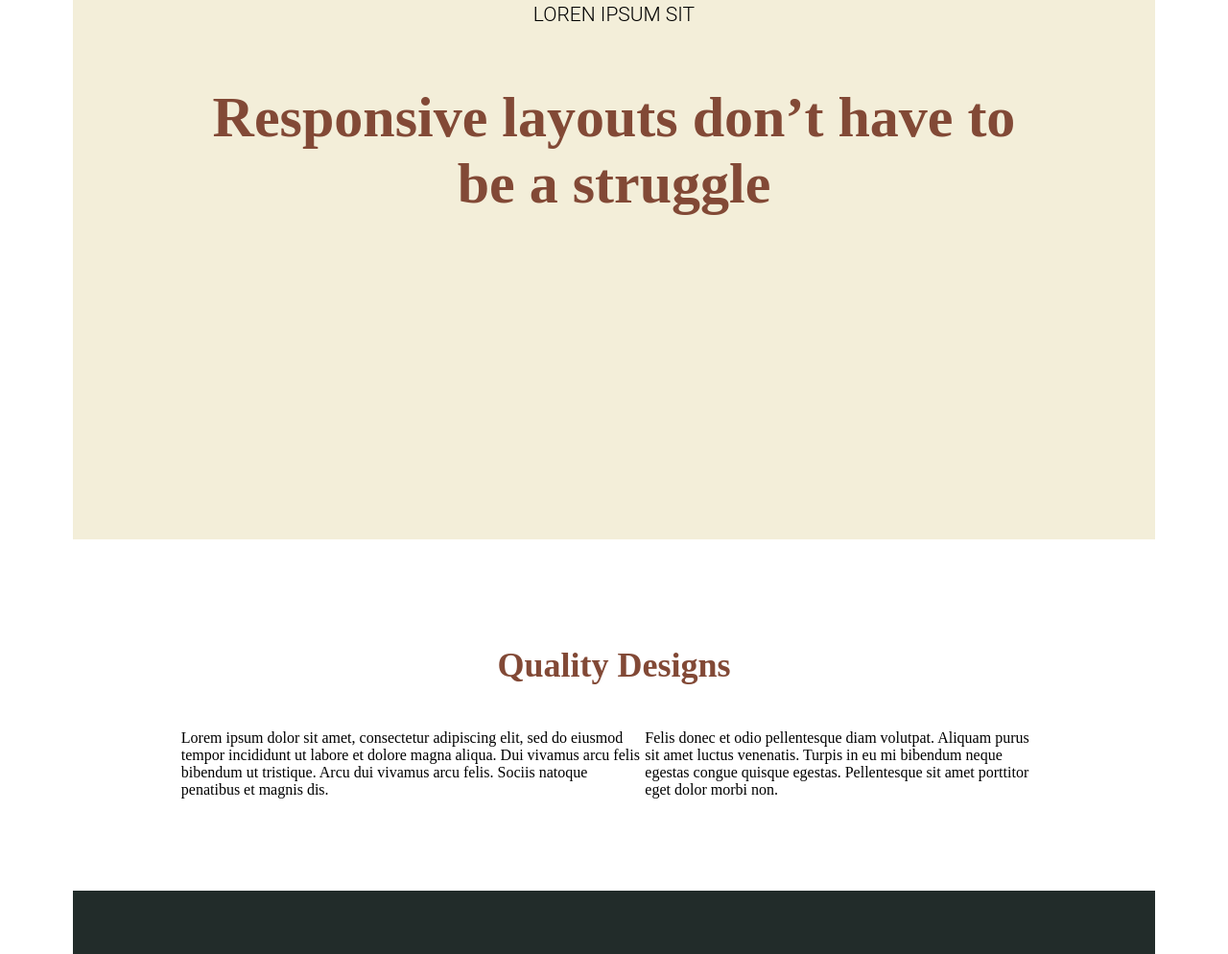
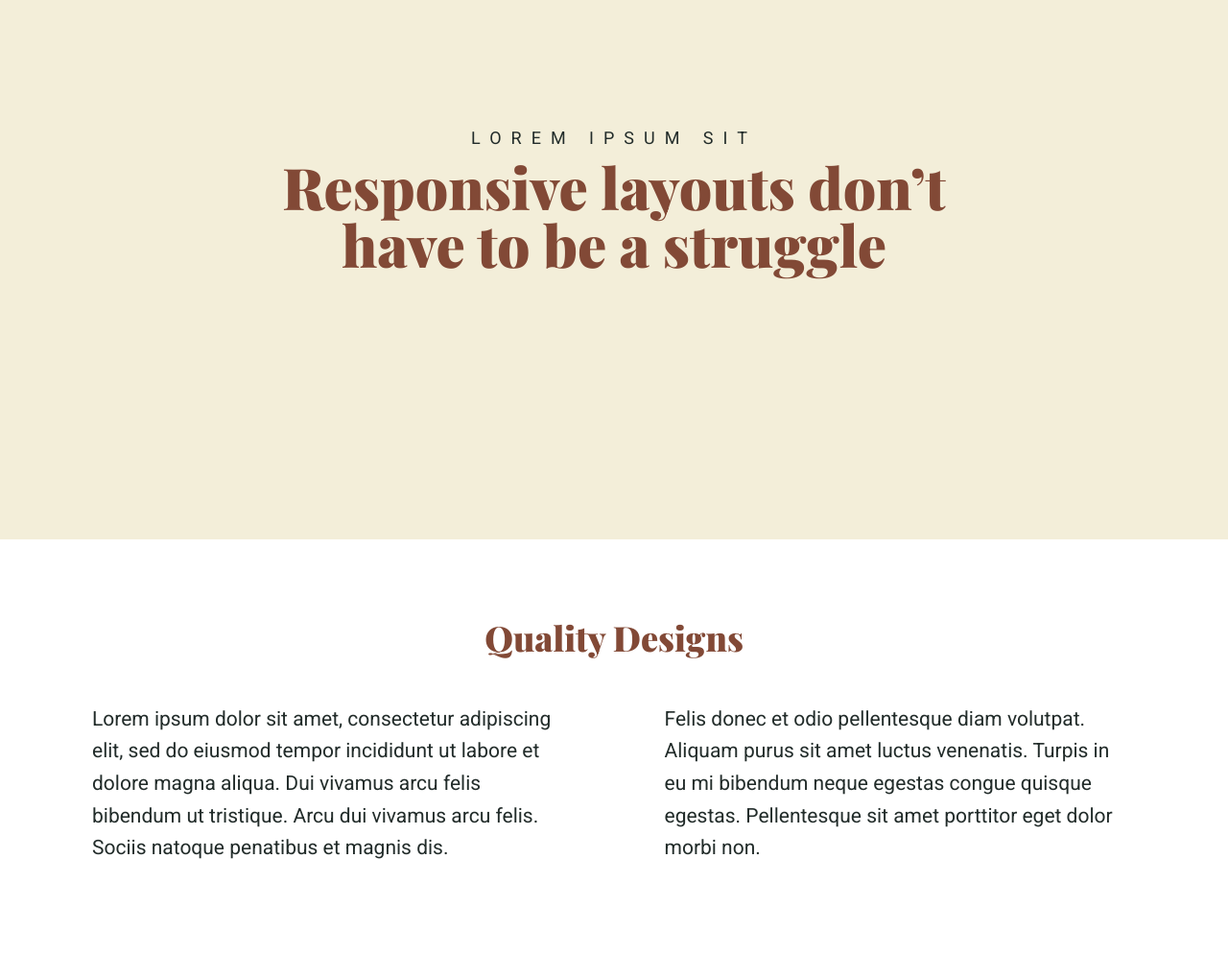
Before and after one commit to nro22/flexbox-challenge-4, a plain HTML site: page index.html in a window 1280 px wide. Shown: the part 98-1092 px from the top of the page at 96% size. Drawn offline with nearby package versions, Linux system fonts and the light colour scheme.

Commit message:
completed

```diff
--- a/index.html
+++ b/index.html
@@ -3,56 +3,57 @@
 <head>
     <meta charset="UTF-8">
     <meta name="viewport" content="width=device-width, initial-scale=1.0">
-    <title>Challenge 4</title>
+    <title>Conquering Responsive Layouts</title>
     <link rel="stylesheet" href="style.css">
-    <link href="https://fonts.googleapis.com/css2?family=Roboto:wght@300;400&display=swap" rel="stylesheet">
+    <link rel="preconnect" href="https://fonts.googleapis.com">
+    <link rel="preconnect" href="https://fonts.gstatic.com" crossorigin>
     <link href="https://fonts.googleapis.com/css2?family=Playfair+Display:wght@900&family=Roboto:wght@300;400&display=swap" rel="stylesheet">
 </head>
 <body>
-    <div class="first">
-        <div class="content col">
-            <p class="light">LOREN IPSUM SIT</p>
-            <h1 class="brown heavy">Responsive layouts don’t have to be a struggle</h1>
+    <section class="intro">
+        <div class="container">
+            <p class="intro__text">lorem ipsum sit</p>
+            <h1 class="intro__title">Responsive layouts don’t <br>have to be a struggle
+                </h1>
         </div>
+    </section>
+
+    <section class="section-two">
+        <div class="container">
+            <h2 class="section-title section-title--dark">Quality Designs</h2>
+            <div class="row">
+                <div class="col">
+                    <p>Lorem ipsum dolor sit amet, consectetur adipiscing elit, sed do eiusmod tempor incididunt ut labore et dolore magna aliqua. Dui vivamus arcu felis bibendum ut tristique. Arcu dui vivamus arcu felis. Sociis natoque penatibus et magnis dis. </p>
                 </div>
-    <div class="second">
-        <div class="content">
-            <h2 class="brown small">Quality Designs</h2>
-            <div class="row">
-                <p>Lorem ipsum dolor sit amet, consectetur adipiscing elit,
-                    sed do eiusmod tempor incididunt ut labore et dolore
-                    magna aliqua. Dui vivamus arcu felis bibendum ut
-                    tristique. Arcu dui vivamus arcu felis. Sociis natoque
-                    penatibus et magnis dis. </p>
-                <p>Felis donec et odio pellentesque diam volutpat. Aliquam
-                    purus sit amet luctus venenatis. Turpis in eu mi
-                    bibendum neque egestas congue quisque egestas.
-                    Pellentesque sit amet porttitor eget dolor morbi non.</p>
+                <div class="col">
+                    <p>Felis donec et odio pellentesque diam volutpat. Aliquam purus sit amet luctus venenatis. Turpis in eu mi bibendum neque egestas congue quisque egestas. Pellentesque sit amet porttitor eget dolor morbi non.</p>
                 </div>
             </div>
         </div>
-    <div class="third">
-        <div class="content row">
+    </section>
+
+    <section class="section-three">
+        <div class="container row">
             <div class="col">
-                <h2 class="cream">Made custom for you</h2>
-                <p>Lorem ipsum dolor sit amet, consectetur adipiscing elit,
-                    sed do eiusmod tempor incididunt ut labore et dolore
-                    magna aliqua. Ut enim ad minim veniam</p>
+                <h2 class="section-title">Made custom for you</h2>
+                <p>Lorem ipsum dolor sit amet, consectetur adipiscing elit, sed do eiusmod tempor incididunt ut labore et dolore magna aliqua. Ut enim ad minim veniam.</p>
             </div>
-            <img src="image-01.jpg" alt="">
+            <div class="col">
+                <img src="image-01.jpg" alt="a sunset over a mountain range">
             </div>
         </div>
-    <div class="fourth">
-        <div class="content row">
-            <img src="image-02.jpg" alt="">
+    </section>
+
+    <section class="section-four">
+        <div class="container row">
             <div class="col">
-                <h2 class="cream">Created with care</h2>
-                <p>Felis donec et odio pellentesque diam volutpat. Aliquam
-                purus sit amet luctus venenatis. Turpis in eu mi
-                bibendum neque egestas congue quisque egestas.
-                Pellentesque sit amet porttitor eget dolor morbi non.</p>
+                <img src="image-02.jpg" alt="a sunset over a mountain range with tree branches in the foreground">
+            </div>
+            <div class="col">
+                <h2 class="section-title">Created with care</h2>
+                <p>Felis donec et odio pellentesque diam volutpat. Aliquam purus sit amet luctus venenatis. Turpis in eu mi bibendum neque egestas congue quisque egestas. Pellentesque sit amet porttitor eget dolor morbi non.</p>
             </div>
         </div>
-    </div>
+    </section>
 </body>
 </html>
--- a/style.css
+++ b/style.css
@@ -1,72 +1,91 @@
+*,*::before,*::after{
+    box-sizing: border-box;
+    /* font-family: "Roboto", sans-serif;
+    font-family: "Playfair Display", serif; */
+}
 body{
-    max-width: 1128px;
-    font-family: 'Roboto Regular';
-    margin: 0 auto;
-}
-.content{
-    width: 80%;
-    margin: 0 auto;
-    padding-top: 5em;
-    padding-bottom: 5em;
-}
-.first{
-    background-color: #F3EED9;
-    text-align: center;
-    min-height: 660px;
-}
-.second h2{
-    text-align: center;
-}
-.third{
-    background-color: #222C2A;
-    color: #ffffff;
-}
-.fourth{
-    background-color: #824936;
-    color: #fff;
+    font-family: "Roboto", sans-serif;
+    font-size: 1.3125rem;
+    margin: 0;
+    line-height: 1.6;
+    color:#222C2a;
 }
 
-.brown{
-    color:#824936;
-    font-family: 'Playfair Display Black';
+img{
+    max-width: 100%;
 }
-.cream{
+h1, h2{
+    margin-top: 0;
+    font-family: "Playfair Display", serif;
+    line-height: 1;
+}
+
+section{
+    padding: 4em 0;
+}
+
+.container{
+    width:85%;
+    margin: 0 auto;
+    max-width: 1128px;
+}
+
+.section-title{
+    font-size: 2.25rem;
     color:#F3EED9;
 }
 
-.light{
-    font-family: 'Roboto Light';
-    font-size: 1.125rem;
+.section-title--dark{
+    color:#824936;
+    text-align: center;
+}
+.intro{
+    background: #F3EED9;
+    padding: 200px 0;
+    text-align: center;
+    color: #824936;
+    min-height: 660px;
+    display: flex;
+    align-items: center;
 }
 
-.heavy{
-    font-size: 3.75rem;
+.intro__text{
+    text-transform: uppercase;
+    font-size: 1.125rem;
+    letter-spacing: 10px;
+    color: #222C2a;
+    margin: 0 0 .25em;
 }
 
-.small{
-    font-size: 2.25rem;
+.intro__title{
+    font-size: 3rem;
 }
 
-/* .first div{
-    top: 50%;
-} */
-
-.row{
-    display: flex;
+.section-three{
+    background: #222C2a;
+    color:#fff;
+}
+.section-four{
+    background-color: #824936;
+    color:#fff;
 }
 
-.col{
-    display: flex;
-    flex-direction: column;
+@media (min-width:800px) {
+    .col{
+        display: flex;
+        flex-direction: column;
+        width: 100%
+    }
+
+    .col + .col{
+        margin-left:5em;
+    }
+
+    .row{
+        display: flex;
+    }
+
+    .intro__title{
+        font-size: 3.75rem;
+    }
 }
-
-img + div{
-    margin-left: 2em;
-}
-div+img{
-    margin-left: 2em;
-}
-
-.col p{
-    font-size: 1.3125rem;
-}
```
Lines whose indentation alone changed are shown as unchanged.
